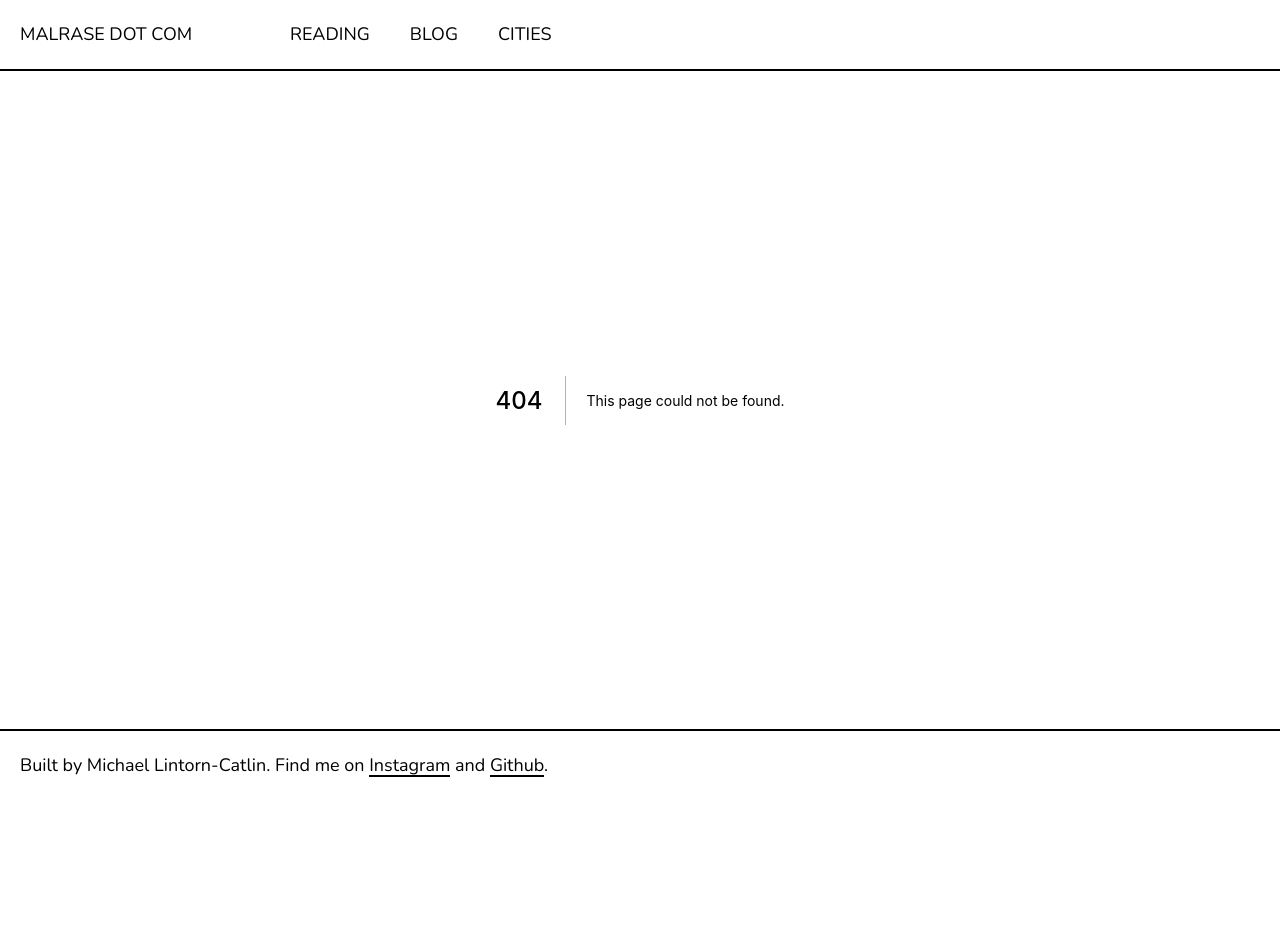
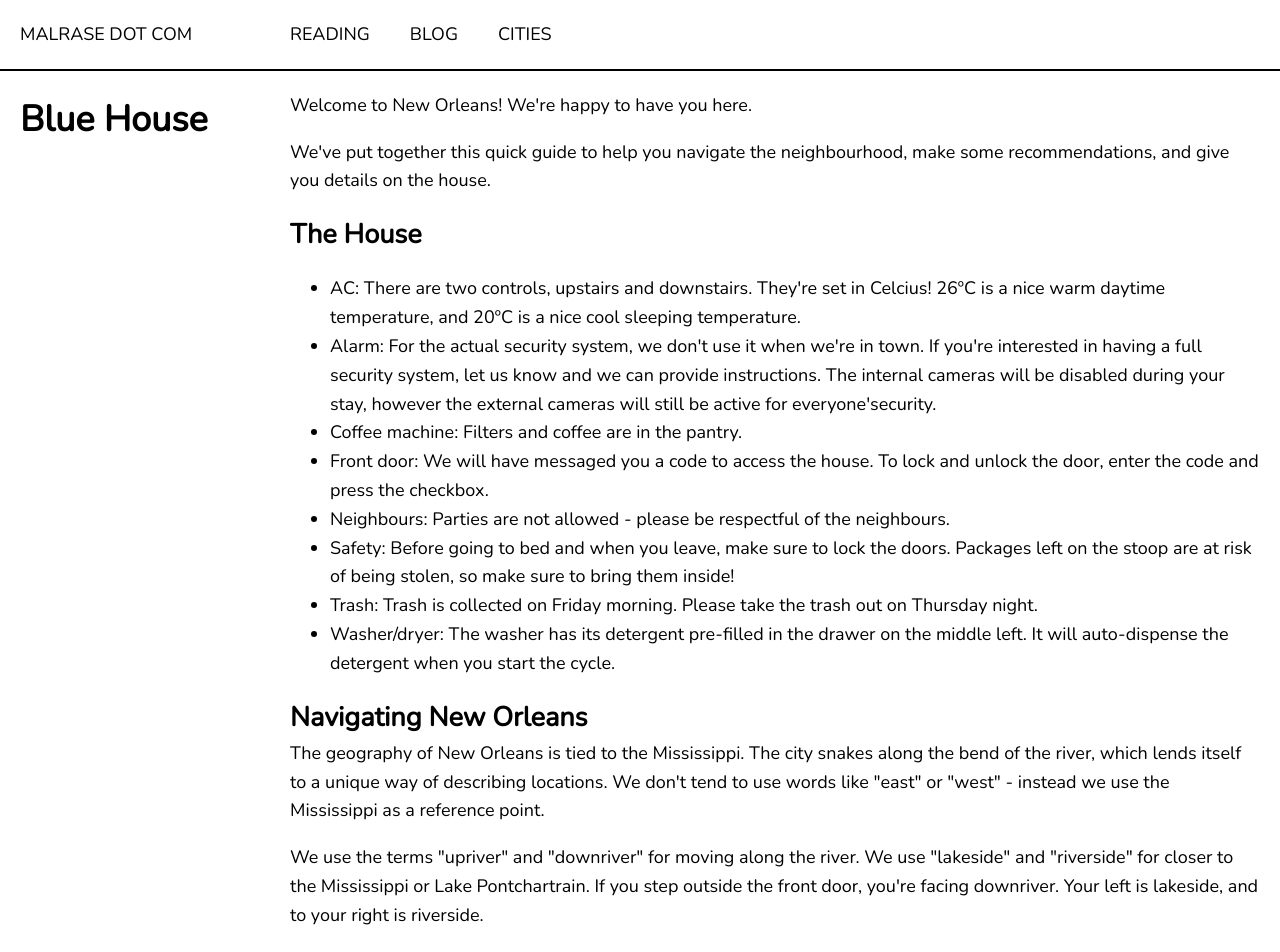
Before and after one commit to malrase/malrasedotcom, a Next.js app: page /blue-house in a window 1280 px wide. Before the commit this address had no page. Shown: the top 952 px of the page. Before the commit the page ends 800 px from the top, so only its background shows below. Built offline with nearby package versions, Linux system fonts and the light colour scheme.

Commit message:
Adding a guide for the Blue House

```diff
--- /dev/null
+++ b/pages/blue-house/index.js
@@ -0,0 +1,151 @@
+import Link from "next/link";
+
+export default function BlueHouseIndex() {
+  return (
+    <main className="blue-house two-column-grid">
+      <h1>Blue House</h1>
+      <div className="content">
+      <p>Welcome to New Orleans! We're happy to have you here.</p>
+      <p>
+        We've put together this quick guide to help you navigate the
+        neighbourhood, make some recommendations, and give you details
+        on the house.
+      </p>
+      <h2>The House</h2>
+      <ul>
+        <li>
+          AC: There are two controls, upstairs and downstairs. They're set in Celcius!
+          26ºC is a nice warm daytime temperature, and 20ºC is a nice cool sleeping
+          temperature.
+        </li>
+        <li>Alarm: For the actual security system, we don't use it when we're in town.
+          If you're interested in having a full security system, let us know and we
+          can provide instructions. The internal cameras will be disabled during
+          your stay, however the external cameras will still be active for everyone'security.
+        </li>
+        <li>Coffee machine: Filters and coffee are in the pantry.</li>
+        <li>
+          Front door: We will have messaged you a code to access the house. To lock
+          and unlock the door, enter the code and press the checkbox.
+        </li>
+        <li>
+          Neighbours: Parties are not allowed - please be respectful of the neighbours.
+        </li>
+        <li>
+          Safety: Before going to bed and when you leave, make sure to lock the doors.
+          Packages left on the stoop are at risk of being stolen, so make sure to
+          bring them inside!
+        </li>
+        <li>
+          Trash: Trash is collected on Friday morning. Please take the trash out
+          on Thursday night.
+        </li>
+        <li>
+          Washer/dryer: The washer has its detergent pre-filled in the drawer on
+          the middle left. It will auto-dispense the detergent when you start the
+          cycle.
+        </li>
+      </ul>
+
+      <h2>Navigating New Orleans</h2>
+      <p>
+        The geography of New Orleans is tied to the Mississippi. The city snakes along
+        the bend of the river, which lends itself to a unique way of describing locations.
+        We don't tend to use words like "east" or "west" - instead we use the Mississippi
+        as a reference point.
+      </p>
+      <p>
+        We use the terms "upriver" and "downriver" for moving along the river. We
+        use "lakeside" and "riverside" for closer to the Mississippi or Lake Pontchartrain.
+        If you step outside the front door, you're facing downriver. Your left is
+        lakeside, and to your right is riverside.
+      </p>
+
+      <h2>The Neighbourhood</h2>
+      <p>
+        We purposefully chose this home because it's equidistant to our favourite
+        areas of the city. If you go downriver, you'll be in the Bywater. It's a
+        fun, old neighbourhood with a lot of character. If you go upriver, you'll walk
+        through the rest of the Marigny, and then you'll be in the French Quarter.
+      </p>
+
+      <p>If you're walking into the French Quarter, we recommend walking along
+        Royal St, Bourbon, or Dauphine.
+      </p>
+
+      <p>Some local spots that we enjoy:
+        <ul>
+          <li>
+            Coffee shops:
+          </li>
+          <ul>
+            <li>
+              <a href='https://maps.app.goo.gl/jdpSky4tZzB1u7o68'>Petit Clouet</a> - towards the Bywater, local classic spot
+            </li>
+            <li>
+              <a href='https://maps.app.goo.gl/pfJEoNk71BkitNTR9'>Orange Couch</a> - heading towards the French Quarter
+            </li>
+            <li>
+              <a href='https://maps.app.goo.gl/t67DrmBTa4Ad4r4L9'>Honey's</a> - heading lakeside, a great spot for breakfast
+            </li>
+          </ul>
+          <li>
+            Restaurants:
+          </li>
+          <ul>
+            <li>
+              <a href='https://maps.app.goo.gl/WyA3jExMoR4zKXy89'>Acamaya</a> - Mexican, was on the <a href='https://www.nytimes.com/interactive/2024/dining/best-restaurants-america.html#acamaya'>NYTimes list of best restaurants in America for 2024</a>.
+            </li>
+            <li>
+              <a href='https://maps.app.goo.gl/hZ2Qf4wGPbDHoJK59'>N7</a> - French-Japanese fusion in a beautiful outdoor setting.
+            </li>
+            <li>
+              <a href='https://maps.app.goo.gl/QbBBTZWgn9CKjjXG9'>St Roch Market</a> - food hall with a number of local vendors
+            </li>
+            <li>
+              <a href='https://maps.app.goo.gl/CgJ7t4EhvCKQDzMM7'>Bratz Y'all</a> - German beergarden
+            </li>
+
+          </ul>
+          <li>
+            Bars:
+          </li>
+          <ul>
+            <li>
+              <a href='https://maps.app.goo.gl/wzheXRYLkVsbhShz7'>Pepp's Pub</a> - dog-friendly bar with a great whiskey selection
+            </li>
+            <li>
+              <a href='https://maps.app.goo.gl/aPzSWcwcvey2Ps5z9'>Anna's</a> - high-diving hipster bar
+            </li>
+            <li>
+              <a href='https://maps.app.goo.gl/DY54Ld3tPfj9BpuX8'>Nightbloom</a> - Bywater bar with a great selection of cocktails
+            </li>
+          </ul>
+          <li>
+            Stores:
+          </li>
+          <ul>
+            <li>
+              <a href='https://maps.app.goo.gl/s3ZgNgs2xHos3YMZA'>Grand Krewe</a> - wine store
+            </li>
+            <li>
+              <a href='https://maps.app.goo.gl/GN2SSZzwU8qUs8PR6'>Robert's</a> - larger grocery store
+            </li>
+            <li>
+              <a href='https://maps.app.goo.gl/7tC9hn4wjHj3Vp459'>Co-op</a> - community-owned grocery store with intentionally-sourced products
+            </li>
+          </ul>
+        </ul>
+      </p>
+
+
+      <h2>Other Recommendations</h2>
+      <p>
+        The above are all within 5-10 minutes walking distance. There are, of course,
+        many other great spots in the city. You can find more recommendations
+        <Link href="/city-guides/new-orleans">on the New Orleans page</Link>.
+      </p>
+      </div>
+    </main>
+  );
+}
```
